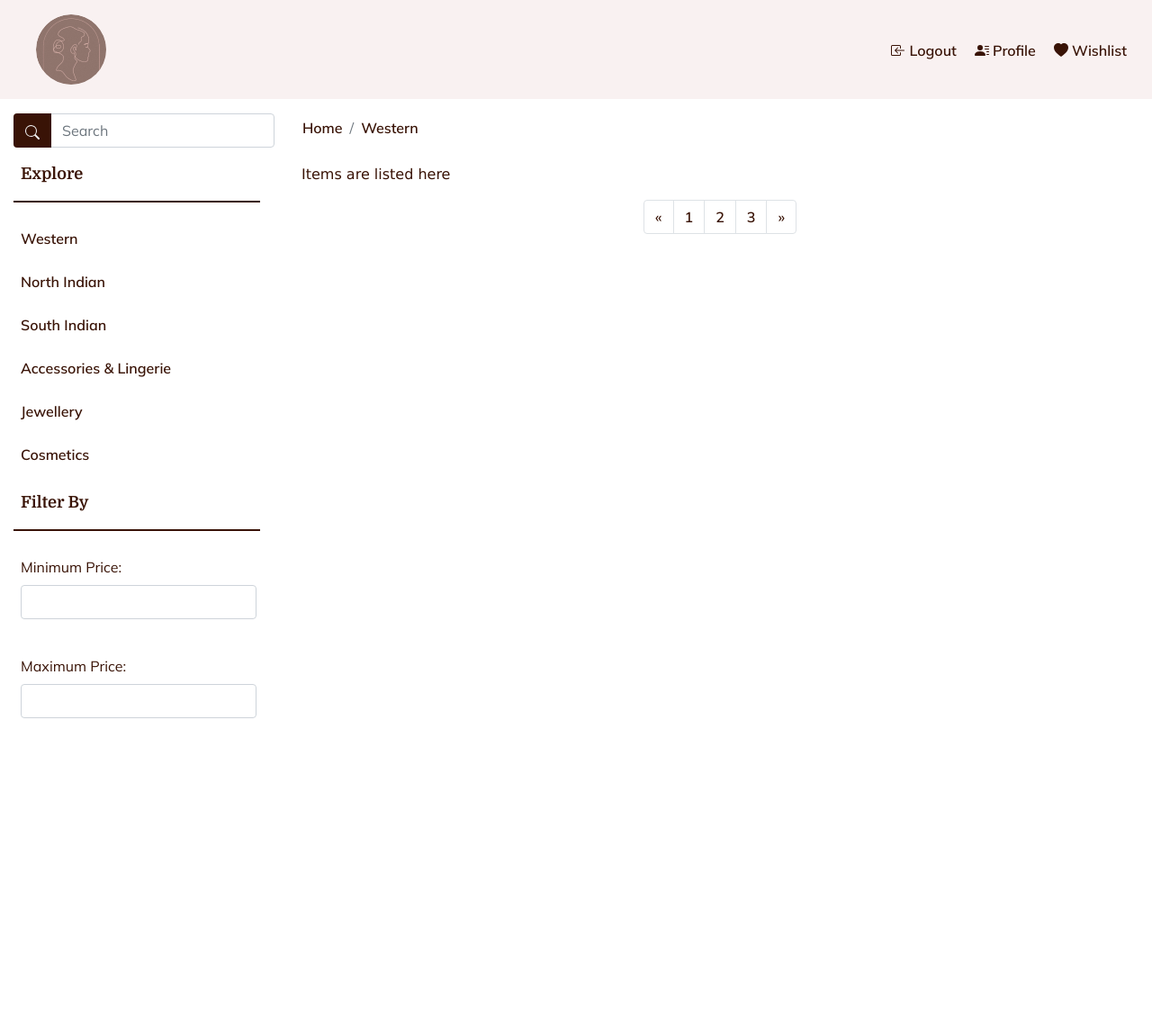
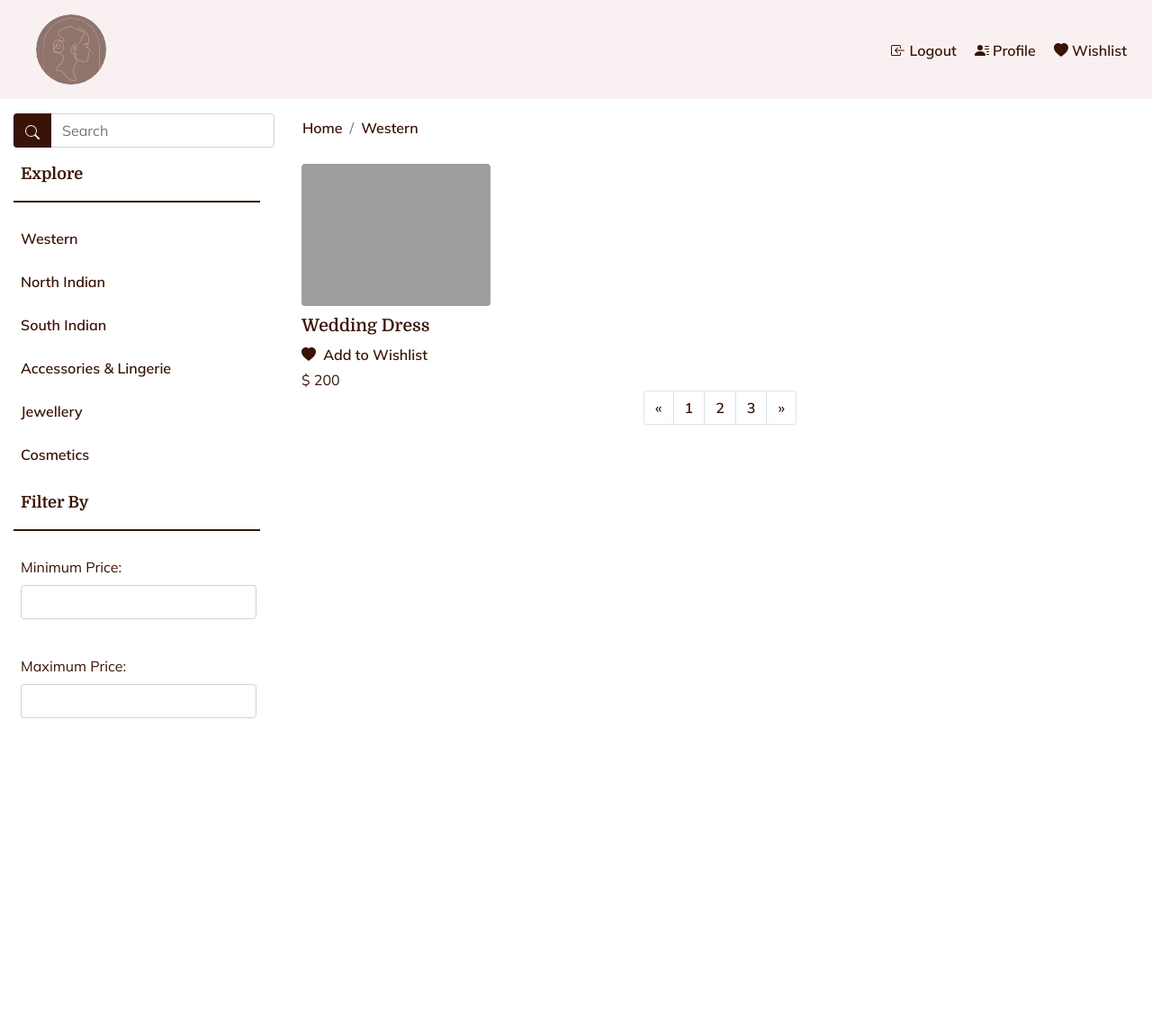
Before and after one commit to marymathews/bridal-boutique, a Flask app: page /showWestern in a window 1280 px wide. Shown: the top 1150 px of the page at 90% size. Run offline with Flask 2, Linux system fonts and the light colour scheme; grey boxes are pictures that could not be loaded.

Commit message:
UI for product listing in progress

```diff
--- a/static/styles.css
+++ b/static/styles.css
@@ -102,7 +102,16 @@ html, body {
     border-color: #f9f1f1;
     box-shadow: 0 0 0 0.1rem rgba(167, 40, 61, 0.25);
   }
-  /* .error-container {
+  .listing-image {
+    padding: 0!important;
+    border: 0!important;
+  }
+  .item-name {
+    font-family: 'Domine', 'Mulish', Lobster, Verdana, Geneva, Tahoma, sans-serif;
+    font-weight: 600;
+    font-size: larger;
+    vertical-align: middle;
+  }  /* .error-container {
     vertical-align: middle;
   } */
   /* #main-wrapper {
--- a/templates/western.html
+++ b/templates/western.html
@@ -56,7 +56,7 @@
         <!-- Entire middle section -->
         <div class="container-fluid h-100">
             <!-- Main row -->
-            <div class="row">
+            <div class="row h-100">
                 <!-- Left-most column with filters, search, and categories-->
                 <div class="col-md-3">
                     <div class="input-group mt-3 search-bar">
@@ -114,7 +114,23 @@
                                     </ol>
                                 </nav>
                             </div>
-                            <p>Items are listed here</p>
+                            <div class="row">
+                                <div class="col-lg-3 text-center product-container">
+                                    <img class="img-thumbnail listing-image" src="../static/images/homepage/west_1.jpg" alt="Western Wedding Dress">
+                                    <div class="mt-2 item-name text-left">
+                                        Wedding Dress
+                                    </div>
+                                    <div class="mr-1 mt-1 text-left">
+                                        <svg xmlns="http://www.w3.org/2000/svg" width="16" height="16" fill="#391306" class="bi bi-heart-fill" viewBox="0 0 16 16">
+                                            <path fill-rule="evenodd" d="M8 1.314C12.438-3.248 23.534 4.735 8 15-7.534 4.736 3.562-3.248 8 1.314z"/>
+                                        </svg>
+                                        <a class="nav-link-text text-decoration-none ml-1" href="#">Add to Wishlist</a>
+                                    </div>
+                                    <div class="text-left mt-1">
+                                        &#36; 200
+                                    </div>
+                                </div>
+                            </div>
                         </div>
                     </div>
                     <!-- Second row with pagination -->
```
